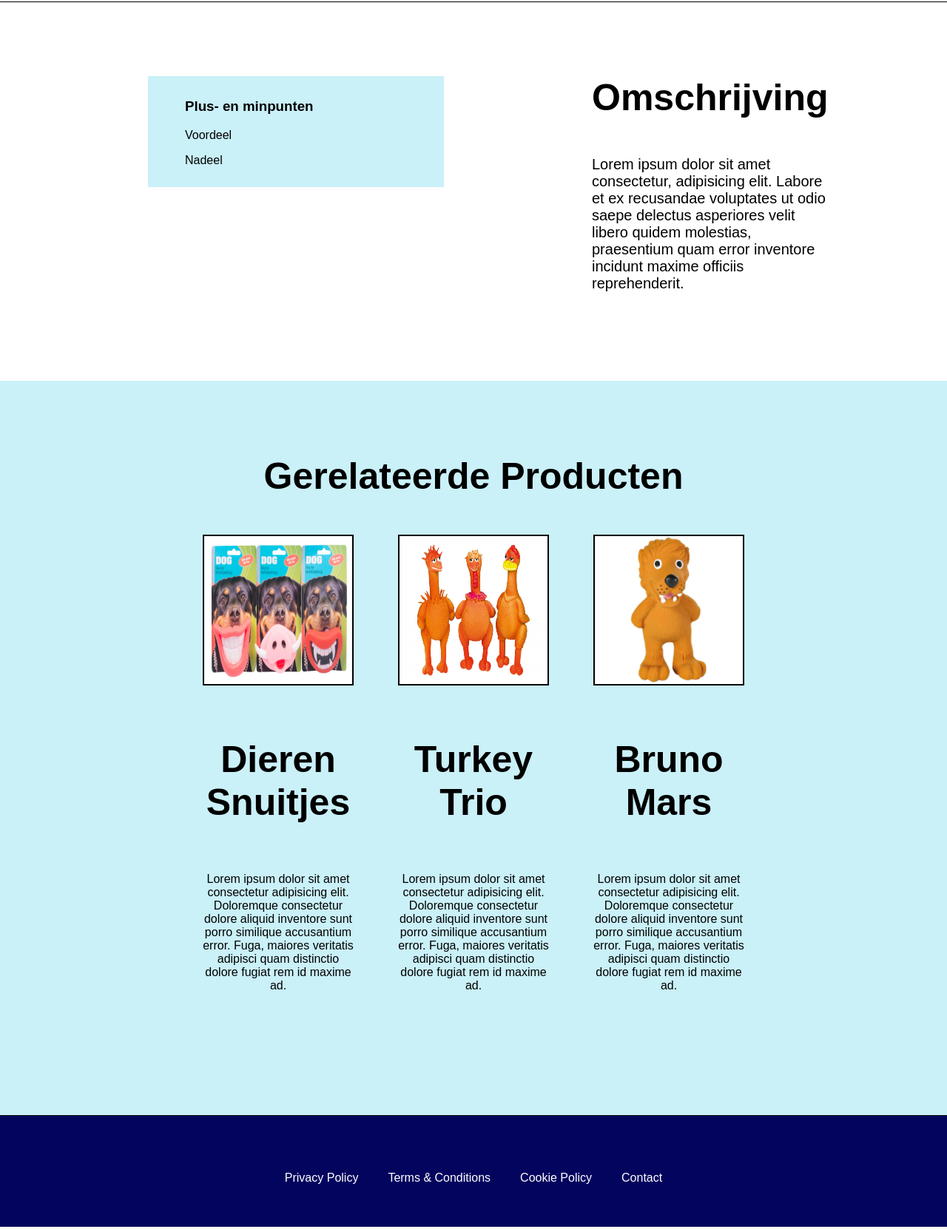
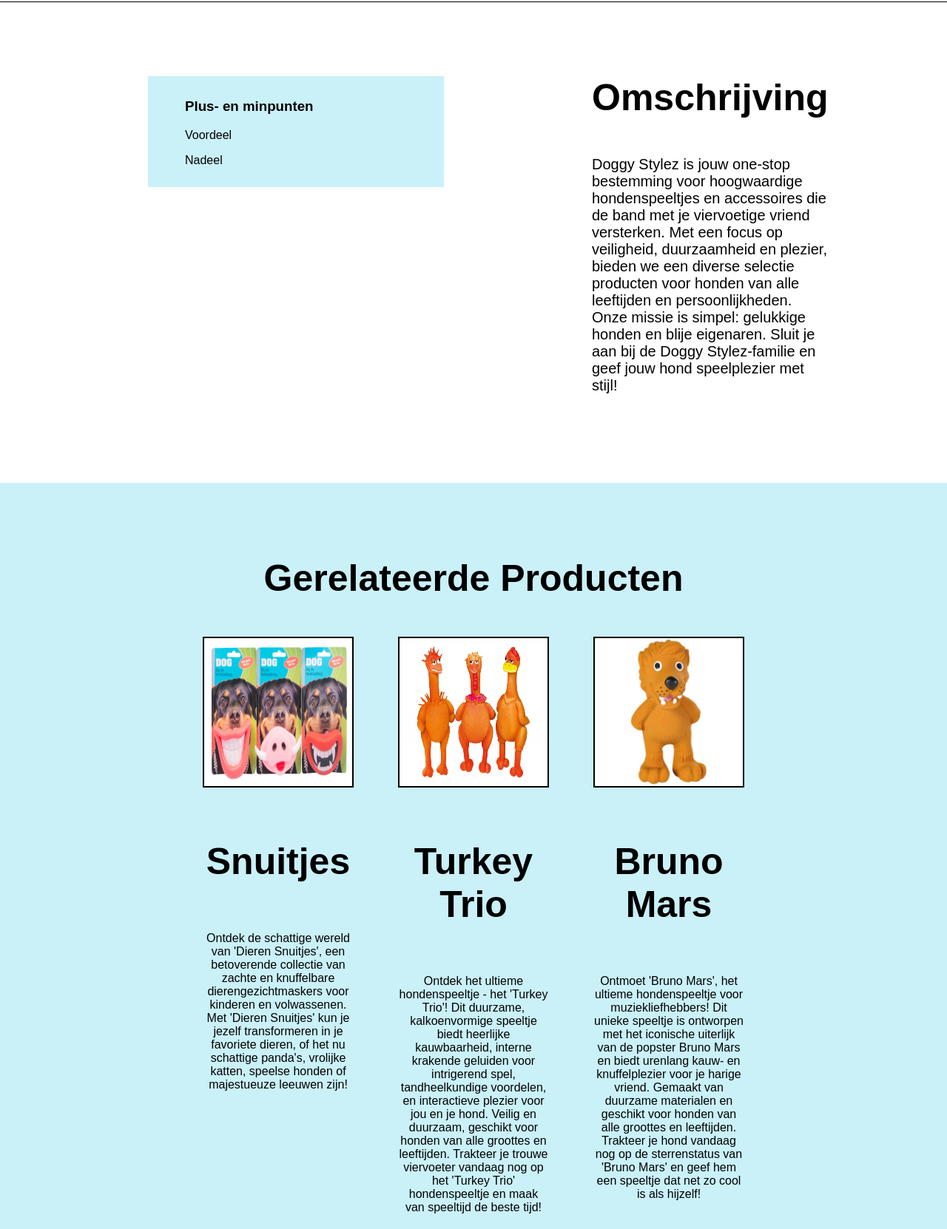
Before and after one commit to QuintenVanDerBlom/Tussenopdracht-QuintenVanDerBlom, a plain HTML site: page index.html in a window 1280 px wide. Shown: the part 880-2542 px from the top of the page at 74% size. Drawn offline with Linux system fonts and the light colour scheme; a web font is replaced by a local one.

Commit message:
index update

```diff
--- a/index.html
+++ b/index.html
@@ -43,9 +43,10 @@
             </section>
             <section class="omschrijving">
                 <h1>Omschrijving</h1>
-                <p>Lorem ipsum dolor sit amet consectetur, adipisicing elit. Labore et ex recusandae voluptates ut odio
-                    saepe delectus asperiores velit libero quidem molestias,
-                    praesentium quam error inventore incidunt maxime officiis reprehenderit.</p>
+                <p>Doggy Stylez is jouw one-stop bestemming voor hoogwaardige hondenspeeltjes en accessoires die de band met je viervoetige
+                vriend versterken. Met een focus op veiligheid, duurzaamheid en plezier, bieden we een diverse selectie producten voor
+                honden van alle leeftijden en persoonlijkheden. Onze missie is simpel: gelukkige honden en blije eigenaren. Sluit je aan
+                bij de Doggy Stylez-familie en geef jouw hond speelplezier met stijl!</p>
             </section>
         </section>
         <section class="container3">
@@ -54,23 +55,26 @@
                 <section class="cards">
                     <div>
                         <img src="images/l_hondenspeeltje.jpg" alt="">
-                        <h1>Dieren Snuitjes</h1>
-                        <p>Lorem ipsum dolor sit amet consectetur adipisicing elit. Doloremque consectetur dolore aliquid inventore sunt porro
-                            similique accusantium error. Fuga,
-                            maiores veritatis adipisci quam distinctio dolore fugiat rem id maxime ad.</p>
+                        <h1>Snuitjes</h1>
+                        <p>Ontdek de schattige wereld van 'Dieren Snuitjes', een betoverende collectie van zachte en knuffelbare
+                        dierengezichtmaskers voor kinderen en volwassenen. Met 'Dieren Snuitjes' kun je jezelf transformeren in je favoriete
+                        dieren, of het nu schattige panda's, vrolijke katten, speelse honden of majestueuze leeuwen zijn!</p>
                     </div>
                     <div>
                         <img src="images/puppyspeelgoed-1024x767.jpg" alt="">
                         <h1>Turkey Trio</h1>
-                        <p>Lorem ipsum dolor sit amet consectetur adipisicing elit. Doloremque consectetur dolore aliquid inventore sunt porro
-                            similique accusantium error. Fuga,
-                            maiores veritatis adipisci quam distinctio dolore fugiat rem id maxime ad.</p>
+                        <p>Ontdek het ultieme hondenspeeltje - het 'Turkey Trio'! Dit duurzame, kalkoenvormige speeltje biedt heerlijke
+                        kauwbaarheid, interne krakende geluiden voor intrigerend spel, tandheelkundige voordelen, en interactieve plezier voor
+                        jou en je hond. Veilig en duurzaam, geschikt voor honden van alle groottes en leeftijden. Trakteer je trouwe viervoeter
+                        vandaag nog op het 'Turkey Trio' hondenspeeltje en maak van speeltijd de beste tijd!</p>
                     </div>
                     <div>
                         <img src="images/trixie-hondenspeeltjes-dier.jpg" alt="">
                         <h1>Bruno Mars</h1>
-                        <p>Lorem ipsum dolor sit amet consectetur adipisicing elit. Doloremque consectetur dolore aliquid inventore sunt porro similique accusantium error. Fuga,
-                            maiores veritatis adipisci quam distinctio dolore fugiat rem id maxime ad.</p>
+                        <p>Ontmoet 'Bruno Mars', het ultieme hondenspeeltje voor muziekliefhebbers! Dit unieke speeltje is ontworpen met het
+                        iconische uiterlijk van de popster Bruno Mars en biedt urenlang kauw- en knuffelplezier voor je harige vriend. Gemaakt
+                        van duurzame materialen en geschikt voor honden van alle groottes en leeftijden. Trakteer je hond vandaag nog op de
+                        sterrenstatus van 'Bruno Mars' en geef hem een speeltje dat net zo cool is als hijzelf!</p>
                     </div>
                 </section>
             </section>
```
